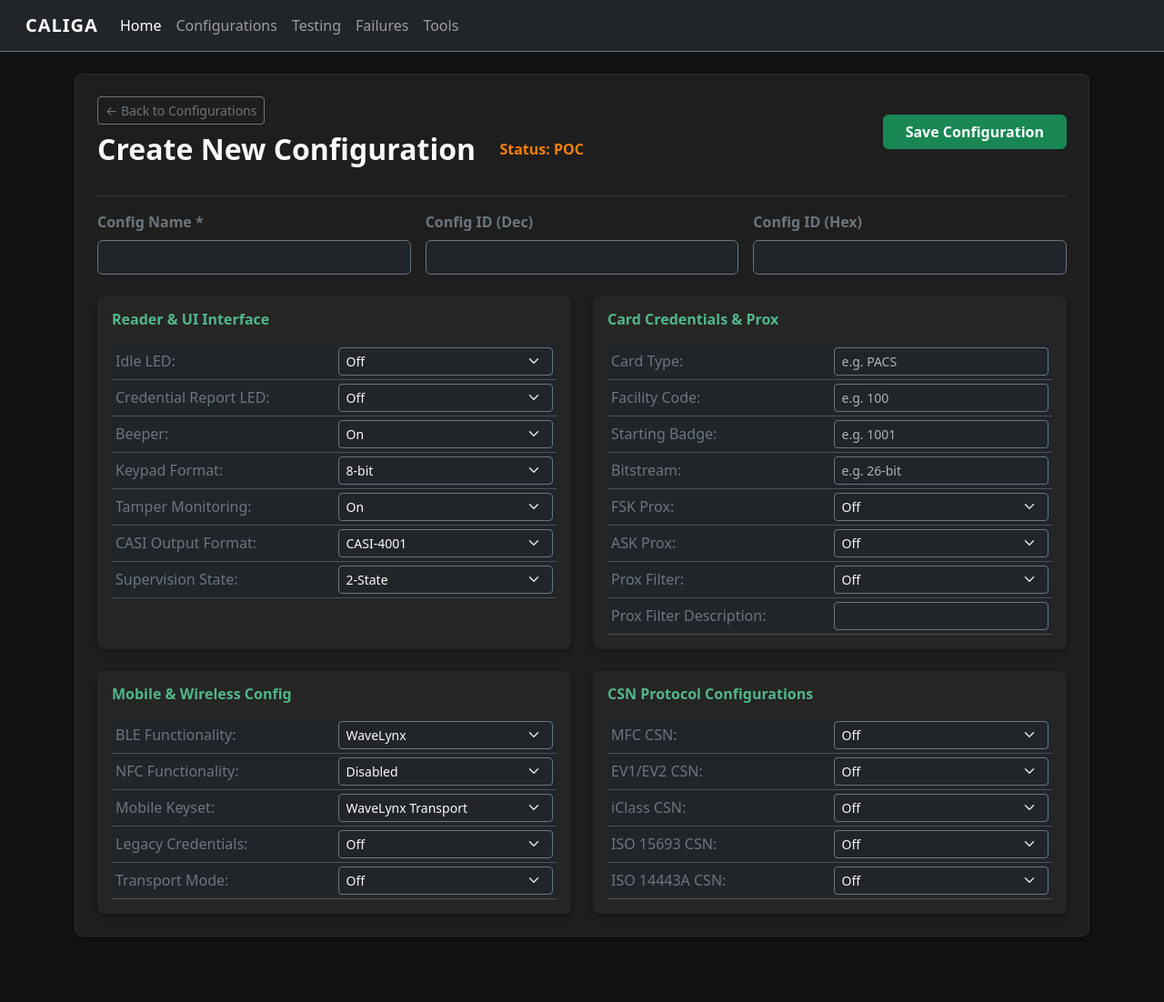
After one commit to jhepburn-hue/Internal-Tool-CALIGA, a Flask app: template templates/create_configuration.html in a window 1280 px wide. The commit adds this page. Shown: the whole page at 91% size. Run offline with Flask 3, Linux system fonts and the light colour scheme; the template is opened without the code that fills it, so the values that code supplies are empty.

Commit message:
New Configuration Route

```diff
--- a/app.py
+++ b/app.py
@@ -1,5 +1,6 @@
 import os
 import time
+from sqlalchemy import func
 from flask import Flask, render_template, session, request, redirect, url_for, send_file, request, Response, stream_with_context, jsonify, flash, json
 from models import db, User, Configuration, RevisionHistory
 from dotenv import load_dotenv
@@ -387,5 +388,97 @@ def update_configuration(config_name):
 
     return redirect(url_for('configuration_details', config_name=config_name))
 
+@app.route('/configurations/new', methods=['GET'])
+def new_configuration():
+    current_user = inject_user()['current_user']
+    if not current_user or current_user.role not in ['Sales']:
+        flash("You do not have permission to create new configurations.", "danger")
+        return redirect(url_for('configurations_list'))
+
+    max_dec = db.session.query(
+        func.max(db.cast(db.func.nullif(Configuration.config_id_dec, ''), db.Integer))
+    ).scalar() or 0
+
+    next_id_dec = max_dec + 1
+    next_id_hex = f"0x{next_id_dec:04X}"
+
+    config = Configuration(
+        config_name=f"CONFIG_{next_id_dec}",
+        config_id_dec=str(next_id_dec),
+        config_id_hex=next_id_hex,
+        status="POC"
+    )
+
+    return render_template('create_configuration.html', config=config, is_new=True)
+
+@app.route('/configurations/create', methods=['POST'])
+def create_configuration():
+    current_user = inject_user()['current_user']
+    if not current_user or current_user.role not in ['Sales']:
+        flash("You do not have permission to create configurations.", "danger")
+        return redirect(url_for('configurations_list'))
+
+    config_name = request.form.get('config_name', '').strip()
+    if not config_name:
+        flash("Configuration name is required.", "danger")
+        return redirect(url_for('new_configuration'))
+
+    if Configuration.query.filter_by(config_name=config_name).first():
+        flash(f"A configuration with name '{config_name}' already exists.", "danger")
+        return redirect(url_for('new_configuration'))
+
+    max_dec = db.session.query(
+        func.max(db.cast(db.func.nullif(Configuration.config_id_dec, ''), db.Integer))
+    ).scalar() or 0
+
+    next_id_dec = max_dec + 1
+    next_id_hex = f"0x{next_id_dec:04X}"
+
+    new_config = Configuration(
+        config_name=config_name,
+        config_id_dec=str(next_id_dec),
+        config_id_hex=next_id_hex,
+        status="POC",
+        previous_status="POC",
+        idle_led=request.form.get('idle_led'),
+        credential_report_led=request.form.get('credential_report_led'),
+        beeper=request.form.get('beeper'),
+        keypad_format=request.form.get('keypad_format'),
+        tamper_monitoring=request.form.get('tamper_monitoring'),
+        casi_output_format=request.form.get('casi_output_format'),
+        supervision_state=request.form.get('supervision_state'),
+        card_type=request.form.get('card_type') or None,
+        facility_code=int(request.form.get('facility_code')) if request.form.get('facility_code', '').isdigit() else None,
+        starting_badge=request.form.get('starting_badge') or None,
+        bitstream=request.form.get('bitstream') or None,
+        fsk_prox=request.form.get('fsk_prox'),
+        ask_prox=request.form.get('ask_prox'),
+        prox_filter=request.form.get('prox_filter'),
+        prox_filter_description=request.form.get('prox_filter_description') or None,
+        ble_functionality=request.form.get('ble_functionality'),
+        nfc_functionality=request.form.get('nfc_functionality'),
+        mobile_keyset=request.form.get('mobile_keyset'),
+        legacy_credentials=request.form.get('legacy_credentials'),
+        transport_mode=request.form.get('transport_mode'),
+        mfc_csn=request.form.get('mfc_csn'),
+        ev1_ev2_csn=request.form.get('ev1_ev2_csn'),
+        iclass_csn=request.form.get('iclass_csn'),
+        iso_15693_csn=request.form.get('iso_15693_csn'),
+        iso_14443a_csn=request.form.get('iso_14443a_csn')
+    )
+
+    db.session.add(new_config)
+
+    rev = RevisionHistory(
+        config_name=config_name,
+        user_email=current_user.email if current_user else "system@wavelynx.com",
+        revision_details=f"Created new configuration (ID Dec: {next_id_dec}, Hex: {next_id_hex}) in POC status."
+    )
+    db.session.add(rev)
+    db.session.commit()
+
+    flash(f"Configuration '{config_name}' successfully created!", "success")
+    return redirect(url_for('configuration_details', config_name=config_name))
+
 if __name__ == '__main__':
     app.run(debug=True, port=5000)
--- a/templates/configurations.html
+++ b/templates/configurations.html
@@ -4,8 +4,10 @@
 <div class="card p-4 mb-4">
     <div class="d-flex justify-content-between align-items-center mb-3">
         <h3 class="fw-bold mb-0 text-light">Configurations</h3>
-        {% if current_user and (current_user.role == 'Sales') %}
-        <a href="#" class="btn btn-sm btn-success fw-semibold">+ Create New Configuration</a>
+        {% if current_user and current_user.role in ['Sales'] %}
+            <a href="{{ url_for('new_configuration') }}" class="btn btn-success">
+                New Configuration
+            </a>
         {% endif %}
     </div>
 
--- /dev/null
+++ b/templates/create_configuration.html
@@ -0,0 +1,293 @@
+{% extends 'base.html' %}
+
+{% block content %}
+<form action="{{ url_for('create_configuration') }}" method="POST">
+<div class="card p-4 mb-4">
+    <div class="d-flex justify-content-between align-items-center mb-3">
+        <div>
+            <a href="{{ url_for('configurations_list') }}" class="btn btn-sm btn-outline-secondary mb-2">&larr; Back to Configurations</a>
+            <div class="d-flex align-items-center gap-3">
+                <h2 class="fw-bold mb-0 text-light">Create New Configuration</h2>
+                <span class="fs-6 badge status-poc">Status: POC</span>
+            </div>
+        </div>
+
+        <div>
+            <button type="submit" class="btn btn-success px-4 fw-bold">Save Configuration</button>
+        </div>
+    </div>
+
+    <hr class="border-secondary">
+
+    <div class="row g-3 mb-4">
+        <div class="col-md-4">
+            <label class="form-label text-secondary fw-bold">Config Name *</label>
+            <input type="text" name="config_name" value="{{ config.config_name }}" class="form-control bg-dark text-light border-secondary" required>
+        </div>
+        <div class="col-md-4">
+            <label class="form-label text-secondary fw-bold">Config ID (Dec)</label>
+            <input type="text" value="{{ config.config_id_dec }}" class="form-control bg-dark text-secondary border-secondary" readonly>
+        </div>
+        <div class="col-md-4">
+            <label class="form-label text-secondary fw-bold">Config ID (Hex)</label>
+            <input type="text" value="{{ config.config_id_hex }}" class="form-control bg-dark text-secondary border-secondary" readonly>
+        </div>
+    </div>
+
+    {% set is_editable = True %}
+    {% set csn_options = ['Off', 'On', 'Standard', '32-bit MSB', '32-bit LSB', '40-bit MSB', '40-bit LSB', '56-bit MSB', '56-bit LSB'] %}
+
+    <div class="row g-4">
+        <div class="col-md-6">
+            <div class="card bg-dark-subtle-custom p-3 h-100 border-0">
+                <h6 class="fw-bold role-header-navy mb-3">Reader & UI Interface</h6>
+                <table class="table table-dark table-sm align-middle mb-0">
+                    <tbody>
+                        <tr>
+                            <td class="text-secondary w-50">Idle LED:</td>
+                            <td>
+                                <select name="idle_led" class="form-select form-select-sm bg-dark text-light border-secondary">
+                                    {% for opt in ['Off', 'Blue', 'Green', 'Red', 'Amber', 'Magenta', 'Cyan', 'White'] %}
+                                        <option value="{{ opt }}">{{ opt }}</option>
+                                    {% endfor %}
+                                </select>
+                            </td>
+                        </tr>
+                        <tr>
+                            <td class="text-secondary">Credential Report LED:</td>
+                            <td>
+                                <select name="credential_report_led" class="form-select form-select-sm bg-dark text-light border-secondary">
+                                    {% for opt in ['Off', 'Blue', 'Green', 'Red', 'Amber', 'Magenta', 'Cyan', 'White'] %}
+                                        <option value="{{ opt }}">{{ opt }}</option>
+                                    {% endfor %}
+                                </select>
+                            </td>
+                        </tr>
+                        <tr>
+                            <td class="text-secondary">Beeper:</td>
+                            <td>
+                                <select name="beeper" class="form-select form-select-sm bg-dark text-light border-secondary">
+                                    {% for opt in ['On', 'Off'] %}
+                                        <option value="{{ opt }}">{{ opt }}</option>
+                                    {% endfor %}
+                                </select>
+                            </td>
+                        </tr>
+                        <tr>
+                            <td class="text-secondary">Keypad Format:</td>
+                            <td>
+                                <select name="keypad_format" class="form-select form-select-sm bg-dark text-light border-secondary">
+                                    {% for opt in ['8-bit', '4-bit', 'buffered 26-bit', 'Magstripe - 4 digit', 'Magstripe - 5 digit'] %}
+                                        <option value="{{ opt }}">{{ opt }}</option>
+                                    {% endfor %}
+                                </select>
+                            </td>
+                        </tr>
+                        <tr>
+                            <td class="text-secondary">Tamper Monitoring:</td>
+                            <td>
+                                <select name="tamper_monitoring" class="form-select form-select-sm bg-dark text-light border-secondary">
+                                    {% for opt in ['On', 'Off'] %}
+                                        <option value="{{ opt }}">{{ opt }}</option>
+                                    {% endfor %}
+                                </select>
+                            </td>
+                        </tr>
+                        <tr>
+                            <td class="text-secondary">CASI Output Format:</td>
+                            <td>
+                                <select name="casi_output_format" class="form-select form-select-sm bg-dark text-light border-secondary">
+                                    {% for opt in ['CASI-4001', 'CASI-4002'] %}
+                                        <option value="{{ opt }}">{{ opt }}</option>
+                                    {% endfor %}
+                                </select>
+                            </td>
+                        </tr>
+                        <tr>
+                            <td class="text-secondary">Supervision State:</td>
+                            <td>
+                                <select name="supervision_state" class="form-select form-select-sm bg-dark text-light border-secondary">
+                                    {% for opt in ['2-State', '4-State', 'unsupervised'] %}
+                                        <option value="{{ opt }}">{{ opt }}</option>
+                                    {% endfor %}
+                                </select>
+                            </td>
+                        </tr>
+                    </tbody>
+                </table>
+            </div>
+        </div>
+
+        <div class="col-md-6">
+            <div class="card bg-dark-subtle-custom p-3 h-100 border-0">
+                <h6 class="fw-bold role-header-navy mb-3">Card Credentials & Prox</h6>
+                <table class="table table-dark table-sm align-middle mb-0">
+                    <tbody>
+                        <tr>
+                            <td class="text-secondary w-50">Card Type:</td>
+                            <td><input type="text" name="card_type" placeholder="e.g. PACS" class="form-control form-control-sm bg-dark text-light border-secondary"></td>
+                        </tr>
+                        <tr>
+                            <td class="text-secondary">Facility Code:</td>
+                            <td><input type="number" name="facility_code" placeholder="e.g. 100" class="form-control form-control-sm bg-dark text-light border-secondary"></td>
+                        </tr>
+                        <tr>
+                            <td class="text-secondary">Starting Badge:</td>
+                            <td><input type="text" name="starting_badge" placeholder="e.g. 1001" class="form-control form-control-sm bg-dark text-light border-secondary"></td>
+                        </tr>
+                        <tr>
+                            <td class="text-secondary">Bitstream:</td>
+                            <td><input type="text" name="bitstream" placeholder="e.g. 26-bit" class="form-control form-control-sm bg-dark text-light border-secondary"></td>
+                        </tr>
+                        <tr>
+                            <td class="text-secondary">FSK Prox:</td>
+                            <td>
+                                <select name="fsk_prox" class="form-select form-select-sm bg-dark text-light border-secondary">
+                                    {% for opt in ['Off', 'On'] %}
+                                        <option value="{{ opt }}">{{ opt }}</option>
+                                    {% endfor %}
+                                </select>
+                            </td>
+                        </tr>
+                        <tr>
+                            <td class="text-secondary">ASK Prox:</td>
+                            <td>
+                                <select name="ask_prox" class="form-select form-select-sm bg-dark text-light border-secondary">
+                                    {% for opt in ['Off', 'On'] %}
+                                        <option value="{{ opt }}">{{ opt }}</option>
+                                    {% endfor %}
+                                </select>
+                            </td>
+                        </tr>
+                        <tr>
+                            <td class="text-secondary">Prox Filter:</td>
+                            <td>
+                                <select name="prox_filter" class="form-select form-select-sm bg-dark text-light border-secondary">
+                                    {% for opt in ['Off', 'On'] %}
+                                        <option value="{{ opt }}">{{ opt }}</option>
+                                    {% endfor %}
+                                </select>
+                            </td>
+                        </tr>
+                        <tr>
+                            <td class="text-secondary">Prox Filter Description:</td>
+                            <td><input type="text" name="prox_filter_description" class="form-control form-control-sm bg-dark text-light border-secondary"></td>
+                        </tr>
+                    </tbody>
+                </table>
+            </div>
+        </div>
+
+        <div class="col-md-6">
+            <div class="card bg-dark-subtle-custom p-3 h-100 border-0">
+                <h6 class="fw-bold role-header-navy mb-3">Mobile & Wireless Config</h6>
+                <table class="table table-dark table-sm align-middle mb-0">
+                    <tbody>
+                        <tr>
+                            <td class="text-secondary w-50">BLE Functionality:</td>
+                            <td>
+                                <select name="ble_functionality" class="form-select form-select-sm bg-dark text-light border-secondary">
+                                    {% for opt in ['WaveLynx', 'AMAG', 'Brivo', 'Fidelity', 'SafeTrust'] %}
+                                        <option value="{{ opt }}">{{ opt }}</option>
+                                    {% endfor %}
+                                </select>
+                            </td>
+                        </tr>
+                        <tr>
+                            <td class="text-secondary">NFC Functionality:</td>
+                            <td>
+                                <select name="nfc_functionality" class="form-select form-select-sm bg-dark text-light border-secondary">
+                                    {% for opt in ['Disabled', 'Enabled'] %}
+                                        <option value="{{ opt }}">{{ opt }}</option>
+                                    {% endfor %}
+                                </select>
+                            </td>
+                        </tr>
+                        <tr>
+                            <td class="text-secondary">Mobile Keyset:</td>
+                            <td>
+                                <select name="mobile_keyset" class="form-select form-select-sm bg-dark text-light border-secondary">
+                                    {% for opt in ['WaveLynx Transport', 'AMAG Transport', 'Custom'] %}
+                                        <option value="{{ opt }}">{{ opt }}</option>
+                                    {% endfor %}
+                                </select>
+                            </td>
+                        </tr>
+                        <tr>
+                            <td class="text-secondary">Legacy Credentials:</td>
+                            <td>
+                                <select name="legacy_credentials" class="form-select form-select-sm bg-dark text-light border-secondary">
+                                    {% for opt in ['Off', 'On'] %}
+                                        <option value="{{ opt }}">{{ opt }}</option>
+                                    {% endfor %}
+                                </select>
+                            </td>
+                        </tr>
+                        <tr>
+                            <td class="text-secondary">Transport Mode:</td>
+                            <td>
+                                <select name="transport_mode" class="form-select form-select-sm bg-dark text-light border-secondary">
+                                    {% for opt in ['Off', 'On'] %}
+                                        <option value="{{ opt }}">{{ opt }}</option>
+                                    {% endfor %}
+                                </select>
+                            </td>
+                        </tr>
+                    </tbody>
+                </table>
+            </div>
+        </div>
+
+        <div class="col-md-6">
+            <div class="card bg-dark-subtle-custom p-3 h-100 border-0">
+                <h6 class="fw-bold role-header-navy mb-3">CSN Protocol Configurations</h6>
+                <table class="table table-dark table-sm align-middle mb-0">
+                    <tbody>
+                        <tr>
+                            <td class="text-secondary w-50">MFC CSN:</td>
+                            <td>
+                                <select name="mfc_csn" class="form-select form-select-sm bg-dark text-light border-secondary">
+                                    {% for opt in csn_options %}<option value="{{ opt }}">{{ opt }}</option>{% endfor %}
+                                </select>
+                            </td>
+                        </tr>
+                        <tr>
+                            <td class="text-secondary">EV1/EV2 CSN:</td>
+                            <td>
+                                <select name="ev1_ev2_csn" class="form-select form-select-sm bg-dark text-light border-secondary">
+                                    {% for opt in csn_options %}<option value="{{ opt }}">{{ opt }}</option>{% endfor %}
+                                </select>
+                            </td>
+                        </tr>
+                        <tr>
+                            <td class="text-secondary">iClass CSN:</td>
+                            <td>
+                                <select name="iclass_csn" class="form-select form-select-sm bg-dark text-light border-secondary">
+                                    {% for opt in csn_options %}<option value="{{ opt }}">{{ opt }}</option>{% endfor %}
+                                </select>
+                            </td>
+                        </tr>
+                        <tr>
+                            <td class="text-secondary">ISO 15693 CSN:</td>
+                            <td>
+                                <select name="iso_15693_csn" class="form-select form-select-sm bg-dark text-light border-secondary">
+                                    {% for opt in csn_options %}<option value="{{ opt }}">{{ opt }}</option>{% endfor %}
+                                </select>
+                            </td>
+                        </tr>
+                        <tr>
+                            <td class="text-secondary">ISO 14443A CSN:</td>
+                            <td>
+                                <select name="iso_14443a_csn" class="form-select form-select-sm bg-dark text-light border-secondary">
+                                    {% for opt in csn_options %}<option value="{{ opt }}">{{ opt }}</option>{% endfor %}
+                                </select>
+                            </td>
+                        </tr>
+                    </tbody>
+                </table>
+            </div>
+        </div>
+    </div>
+</div>
+</form>
+{% endblock %}
```
